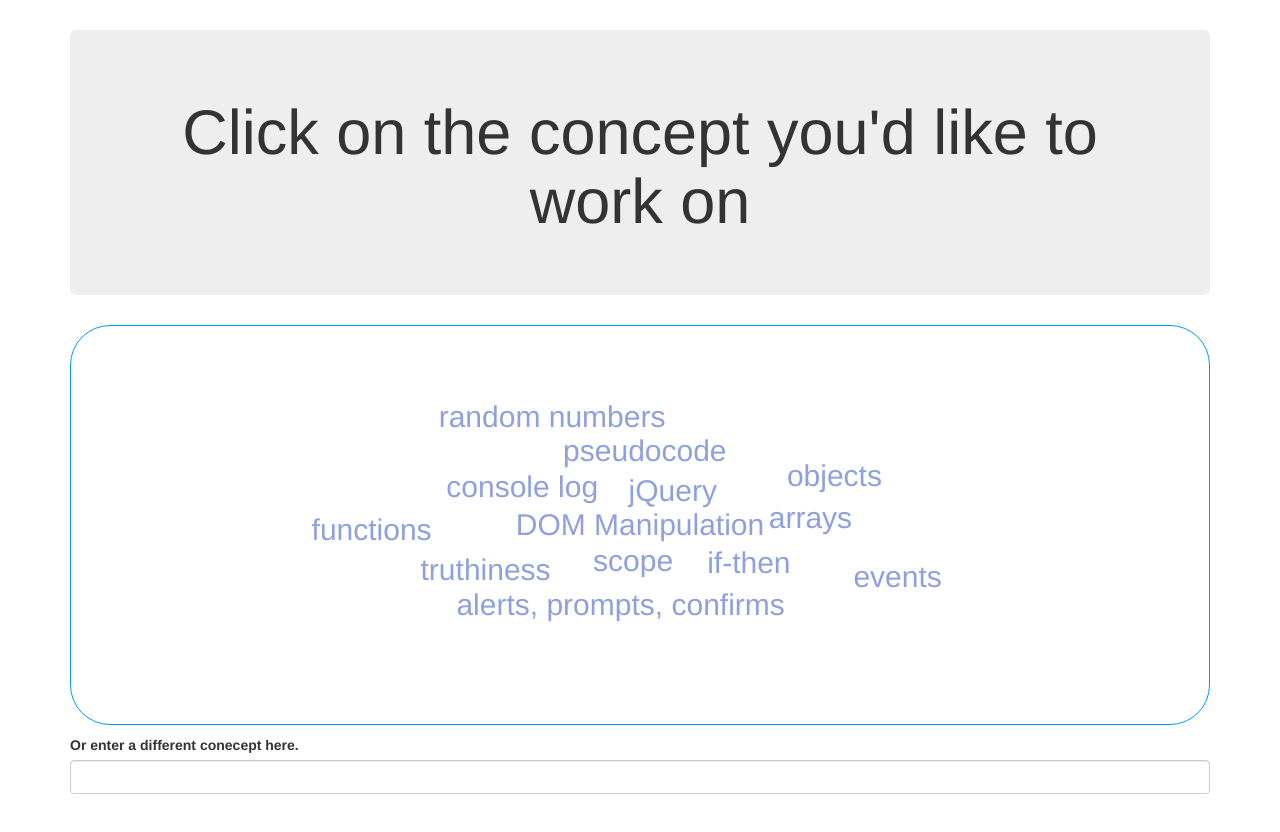
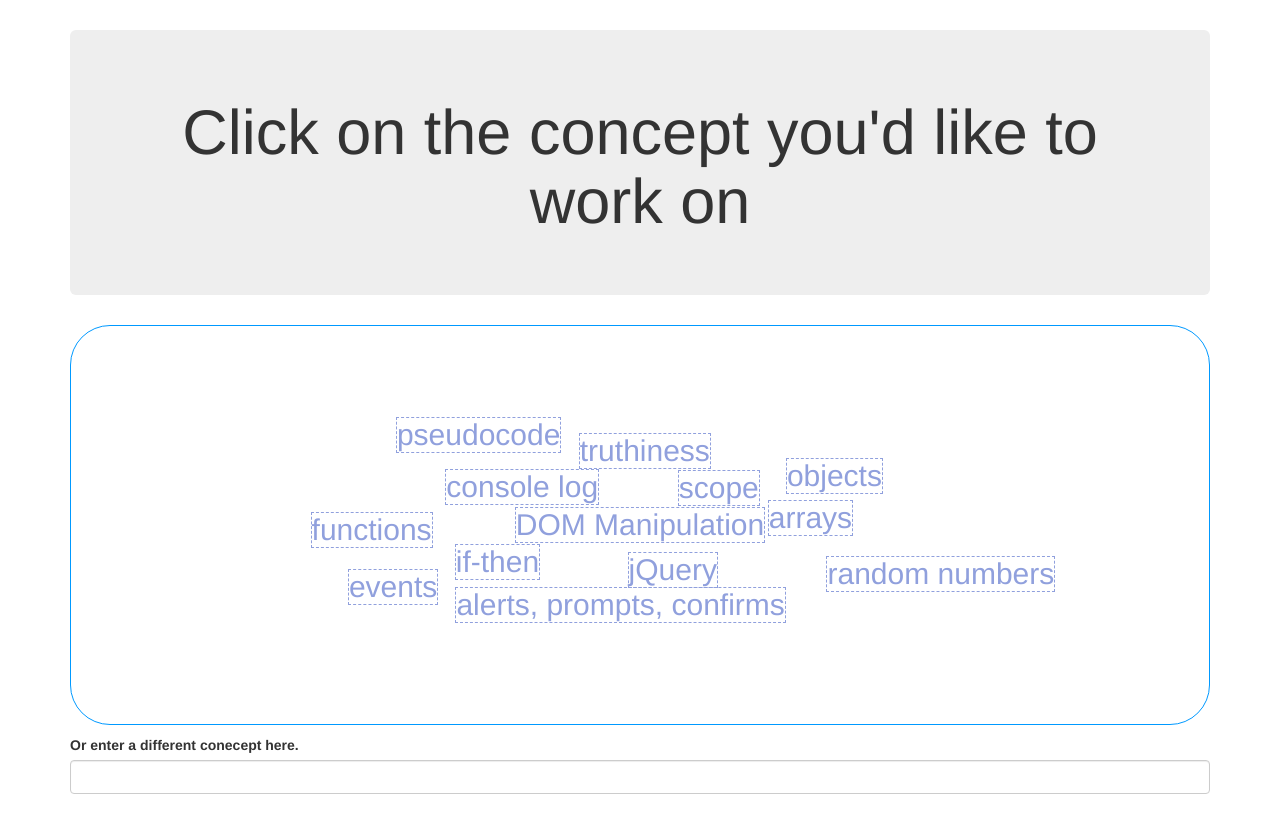
Before and after one commit to goodevilgenius/JSReview, a plain HTML site: page index.html in a window 1280 px wide. Drawn offline with nearby package versions, Linux system fonts and the light colour scheme; no server answers.

Commit message:
add border to words in word cloud

```diff
--- a/index.html
+++ b/index.html
@@ -10,7 +10,7 @@
       body {padding: 3rem;}
       h1 {text-align: center;}
       #words {width:100%; min-height: 40rem;border:1px solid;border-radius:4rem;}
-      #words .a_word {cursor:pointer;}
+      #words .a_word {cursor:pointer;border:1px dashed;}
       section {margin-top:1rem;}
     </style>
   </head>
```
